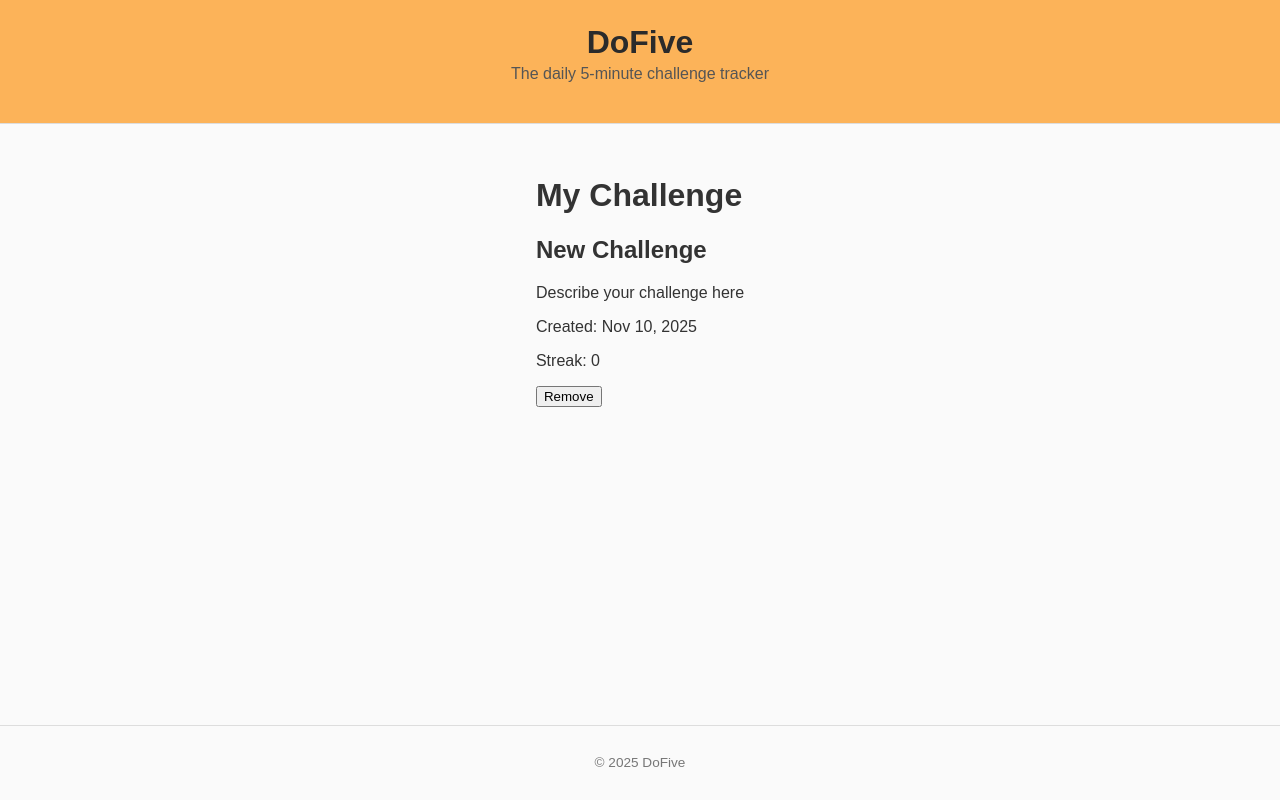
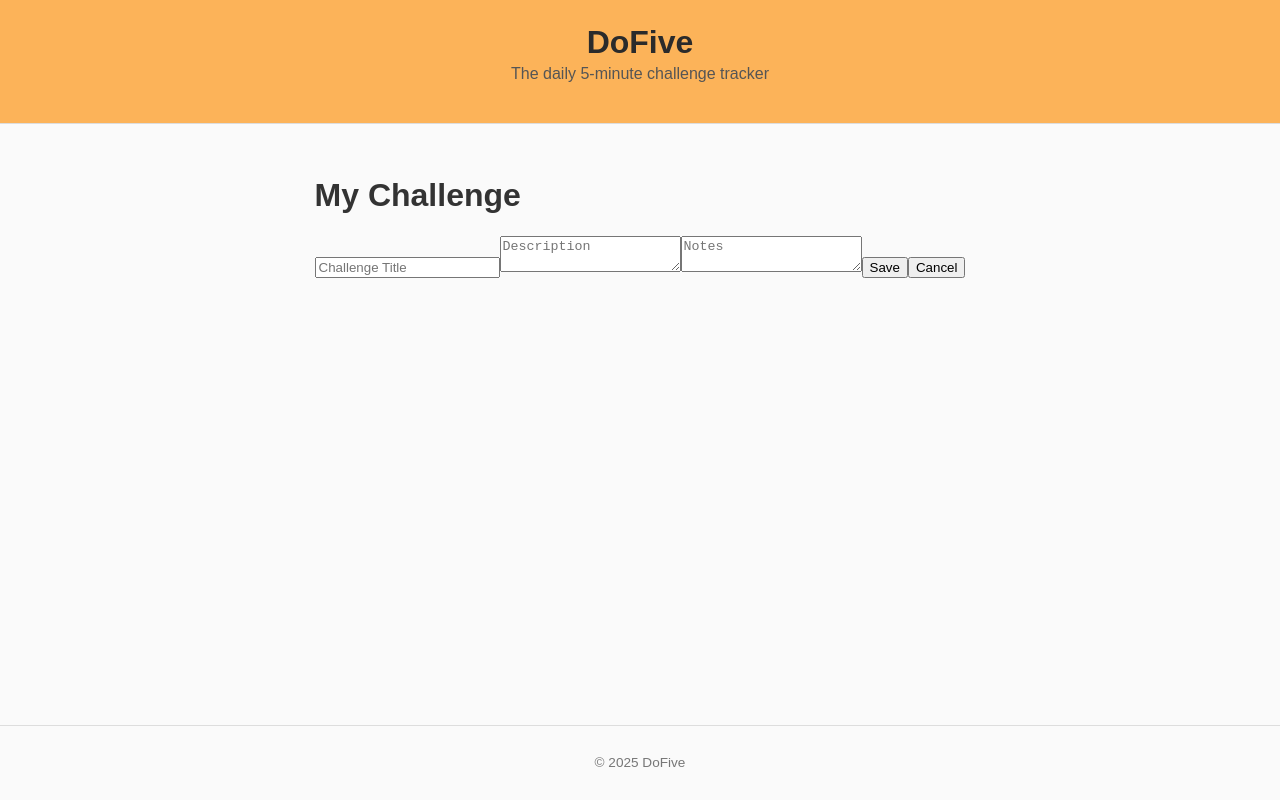
Before and after one commit to carson-fn/DoFive, a React (Create React App) app: page / in a window 1280 px wide. Both pictures are taken after a click on the button "Create Challenge". Built offline with nearby package versions, Linux system fonts and the light colour scheme.

Commit message:
Add edit challenge

```diff
--- a/src/components/ChallengeCard.jsx
+++ b/src/components/ChallengeCard.jsx
@@ -19,7 +19,7 @@ function ChallengeCard({challenge}){
             <div className="challenge-info">
                 <p>Created: {formatDate(dateCreated)}</p>
                 <p>Streak: {streak}</p>
-                {notes && <p><strong>Notes:</strong> {notes}</p>}
+                {notes && <p>Notes: {notes}</p>}
             </div>
         </div>
     )
--- a/src/pages/Home.jsx
+++ b/src/pages/Home.jsx
@@ -19,6 +19,14 @@ function Home(){
         return saved ? JSON.parse(saved) : null;
     });
 
+    // for editing challenges
+    const [editing, setEditing] = useState(false);
+    const [editChallenge, setEditChallenge] = useState({
+        title: "",
+        description: "",
+        notes: "",
+    });
+
     // save to localStorage when changed
     useEffect(() => {
         if (challenge) {
@@ -28,11 +36,12 @@ function Home(){
         }
     }, [challenge]);
 
+    // create/remove functions
     function createChallenge() {
         const newChallenge = {
             id: 1,
-        title: "New Challenge",
-        description: "Describe your challenge here",
+            title: "",
+            description: "",
             dateCreated: new Date().toISOString().split("T")[0],
             lastCompleted: null,
             streak: 0,
@@ -40,20 +49,89 @@ function Home(){
             completedToday: false,
         };
         setChallenge(newChallenge);
+
+        setEditChallenge({
+            title: "",
+            description: "",
+            notes: "",
+        });
+        setEditing(true);
     };
 
     function removeChallenge(){
         setChallenge(null)
     }
 
+    // editing functions
+    function startEditing() {
+        setEditChallenge({
+            title: challenge.title,
+            description: challenge.description,
+            notes: challenge.notes,
+        });
+        setEditing(true);
+    }
+
+    function saveEdit() {
+        setChallenge({
+            ...challenge,
+            ...editChallenge,
+        });
+        setEditing(false);
+    }
+
+    function cancelEdit() {
+        setEditing(false);
+    }
+
+    function handleChange(e) {
+        const { name, value } = e.target;
+        setEditChallenge(prev => ({
+            ...prev,
+            [name]: value,
+        }));
+    }
+
+
+
+
+
     return(
         <div>
             <h1>My Challenge</h1>
             {challenge ? (
+                editing ? (
+                    <div className="edit-challenge-form">
+                        <input
+                            type="text"
+                            name="title"
+                            placeholder="Challenge Title"
+                            value={editChallenge.title}
+                            onChange={handleChange}
+                        />
+                        <textarea
+                            name="description"
+                            placeholder="Description"
+                            value={editChallenge.description}
+                            onChange={handleChange}
+                        />
+                        <textarea
+                            name="notes"
+                            placeholder="Notes"
+                            value={editChallenge.notes}
+                            onChange={handleChange}
+                        />
+                        <button onClick={saveEdit}>Save</button>
+                        <button onClick={cancelEdit}>Cancel</button>
+
+                    </div>
+                ) : (
                     <>
                         <ChallengeCard challenge={challenge}/>
+                        <button onClick={startEditing}>Edit</button>
                         <button onClick={removeChallenge}>Remove</button>
                     </>
+                )
             ) : (
                 <>
                     <p>You don't have a challenge yet!</p>
```
Lines whose indentation alone changed are shown as unchanged.
